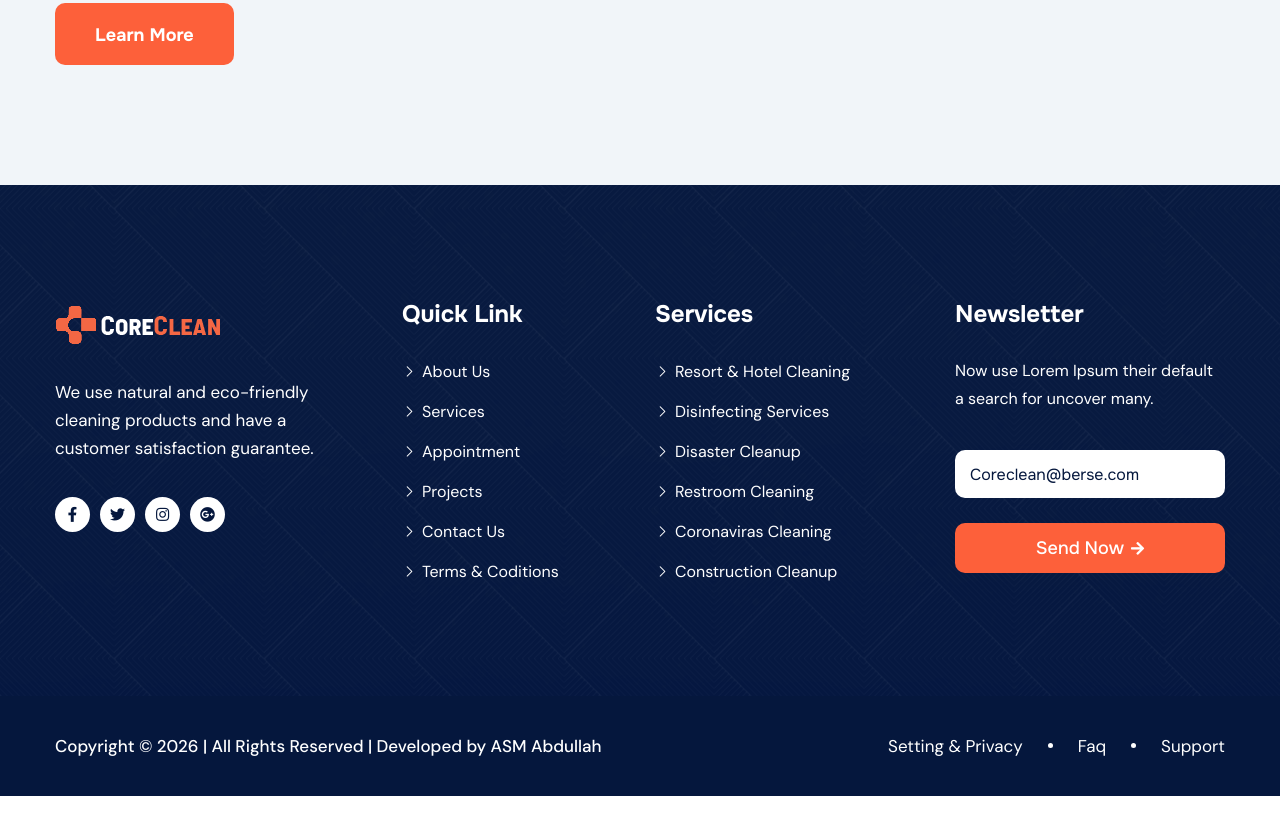
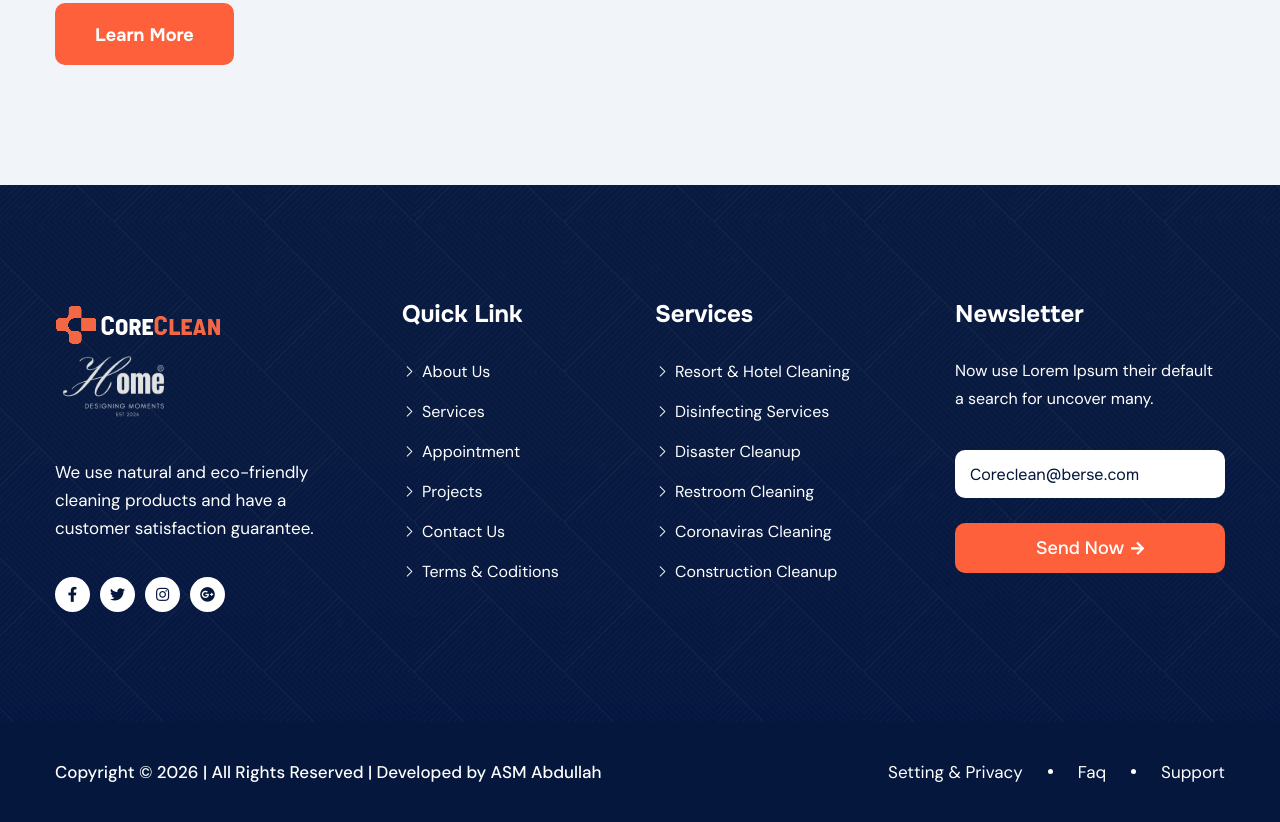
Before and after one commit to webDevASM/Ceaning-service-website-01, a plain HTML site: page services.html in a window 1280 px wide. Shown: the part 2429-3251 px from the top of the page. Before the commit the page ends 3225 px from the top, so only its background shows below. Drawn offline with Linux system fonts and the light colour scheme; files whose address does not match are found by name.

Commit message:
Update logo

```diff
--- a/services.html
+++ b/services.html
@@ -703,7 +703,7 @@
                         <div class="col-xl-3 col-lg-6 col-md-6 wow fadeInUp" data-wow-delay="100ms">
                             <div class="footer-widget__column footer-widget__about">
                                 <div class="footer-widget__logo">
-                                    <a href="index.html"><img src="assets/images/resources/footer-logo.png" alt=""></a>
+                                    <a href="index.html"><img src="assets/images/resources/footer-logo.png" alt=""></a><a href="index.html"><img style="width: 120px; height: 80px;" src="assets/images/resources/logo-2.png" alt=""></a>
                                 </div>
                                 <p class="footer-widget__about-text">We use natural and eco-friendly cleaning products
                                     and have a customer satisfaction guarantee.</p>
```
